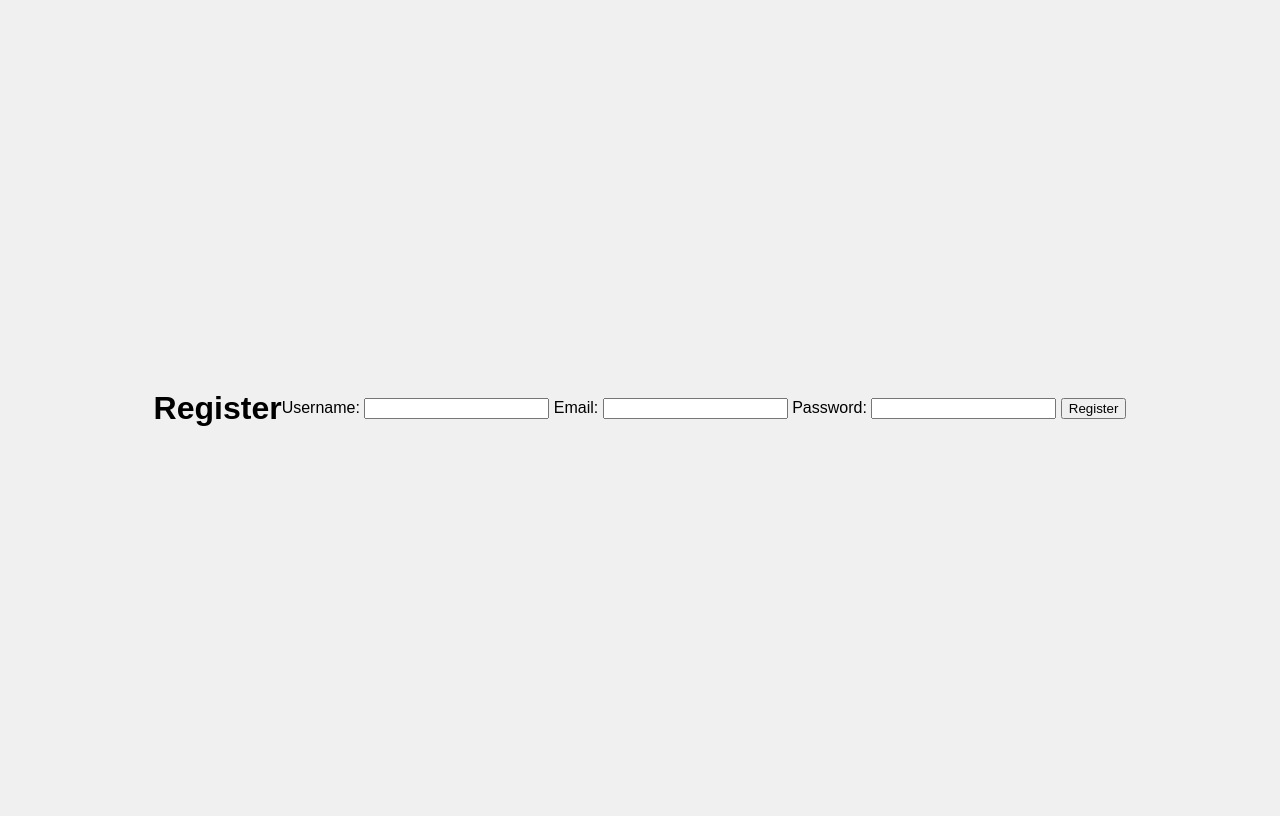
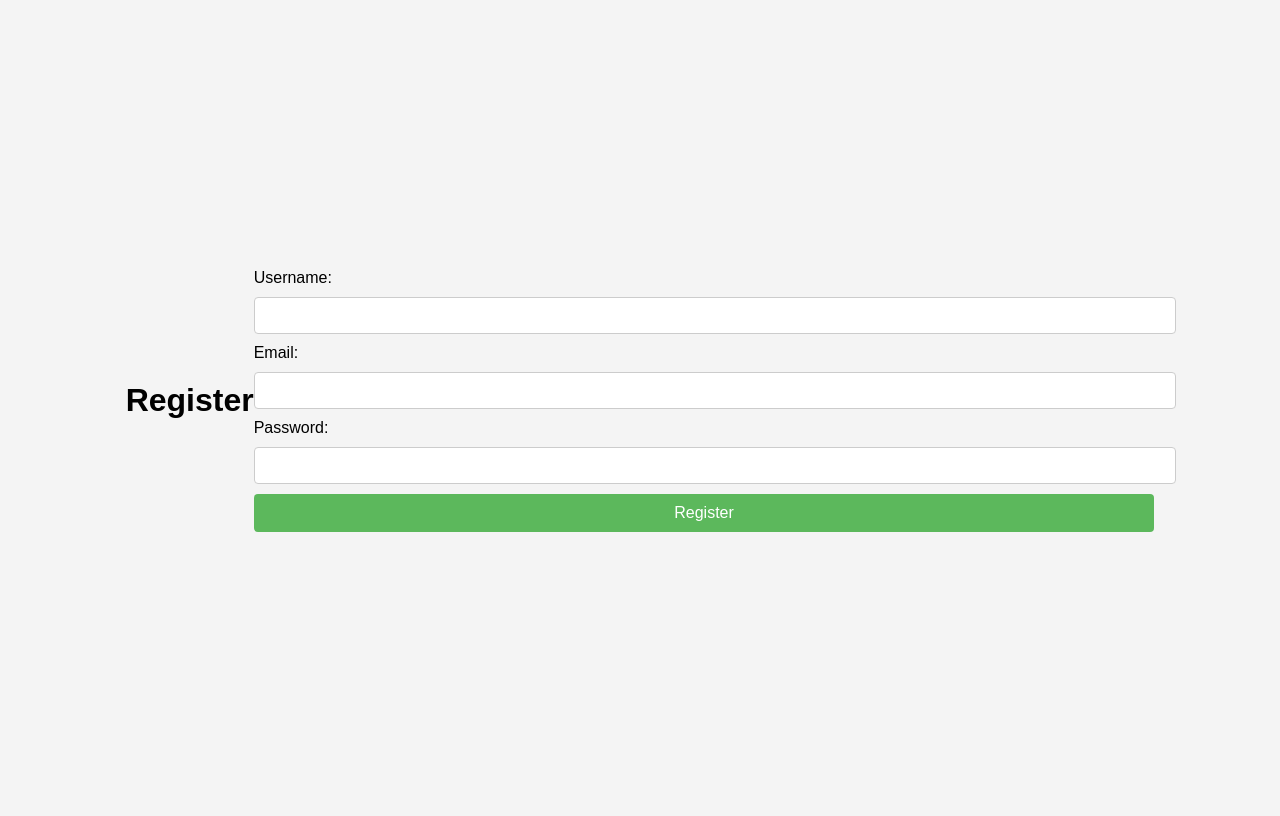
Before and after one commit to GitMaster254/PHP_ASSIGNMENT-, a PHP site: page /Register.html in a window 1280 px wide. After the commit the page ends 532 px from the top, so only its background shows below. Run offline with PHP 8.4, Linux system fonts and the light colour scheme.

Commit message:
update styles for improved layout and visual consistency

```diff
--- a/styles.css
+++ b/styles.css
@@ -1,11 +1,15 @@
+/* General styles for both pages */
 body {
     font-family: Arial, sans-serif;
-    background-color: #f0f0f0;
+    background-color: #f4f4f4;
+    margin: 0;
+    padding: 0;
     display: flex;
     justify-content: center;
     align-items: center;
     height: 100vh;
 }
+
 .container {
     background-color: #fff;
     padding: 20px;
@@ -13,38 +17,46 @@ body {
     box-shadow: 0 0 10px rgba(0, 0, 0, 0.1);
     width: 300px;
 }
-.container h2 {
+
+h2 {
+    text-align: center;
     margin-bottom: 20px;
+    color: #333;
 }
-.container form {
-    display: flex;
-    flex-direction: column;
-}
-.container form input {
-    margin-bottom: 10px;
+
+input[type="text"],
+input[type="password"],
+input[type="email"] {
+    width: 100%;
     padding: 10px;
+    margin: 10px 0;
     border: 1px solid #ccc;
     border-radius: 4px;
 }
-.container form button {
+
+button {
+    width: 100%;
     padding: 10px;
-    background-color: #007BFF;
-    color: #fff;
+    background-color: #5cb85c;
     border: none;
     border-radius: 4px;
+    color: white;
+    font-size: 16px;
     cursor: pointer;
 }
-.container form button:hover {
-    background-color: #0056b3;
+
+button:hover {
+    background-color: #4cae4c;
 }
-.container .link {
+
+a {
+    display: block;
+    text-align: center;
     margin-top: 10px;
-    text-align: center;
-}
-.container .link a {
-    color: #007BFF;
+    color: #5cb85c;
     text-decoration: none;
 }
-.container .link a:hover {
+
+a:hover {
     text-decoration: underline;
 }
```
